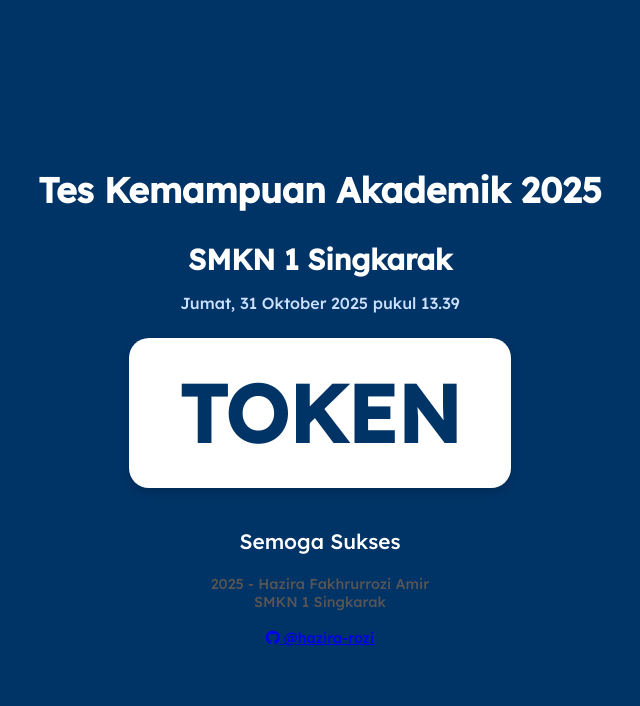
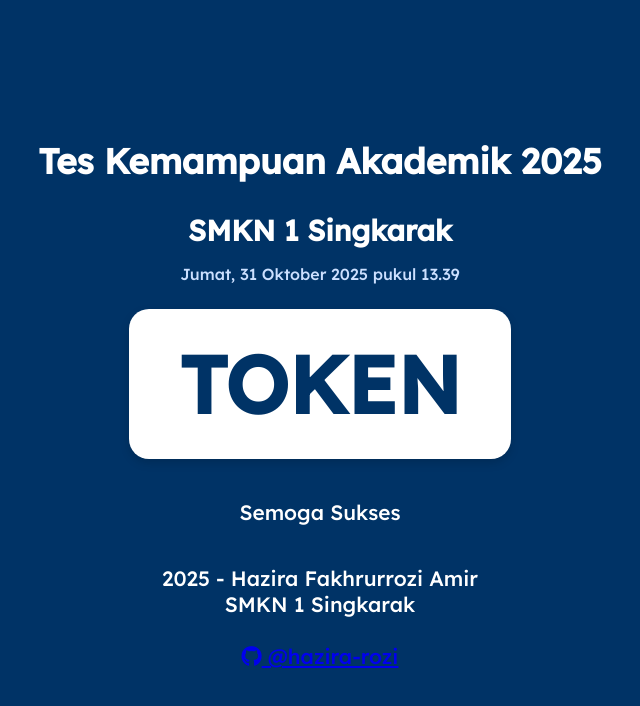
Before and after one commit to hazira-rozi/tka-token-display, a plain HTML site: page display.html in a window 1280 px wide. Shown: the whole page, without its empty margins (320-960 px from the left). Drawn offline with Linux system fonts and the light colour scheme.

Commit message:
Fix Display footnote

```diff
--- a/display.html
+++ b/display.html
@@ -18,7 +18,7 @@
       <div id="tokenDisplay" class="token-box">TOKEN</div>
 
       <p class="footer-msg">Semoga Sukses</p>
-      <p class="note">
+      <p class="footer-msg">
         2025 - Hazira Fakhrurrozi Amir<br />
         SMKN 1 Singkarak<br /><br/>
 
```
